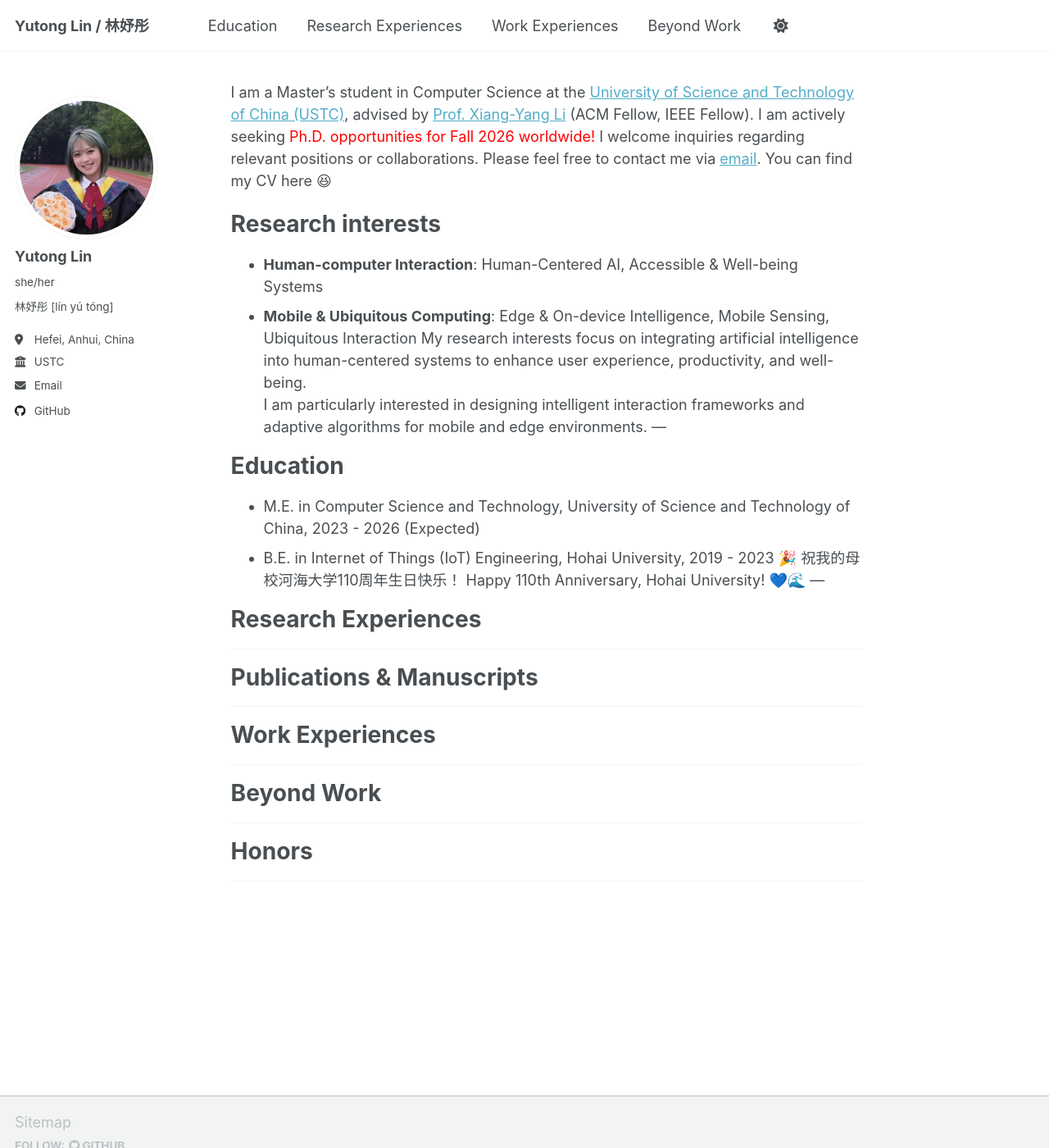
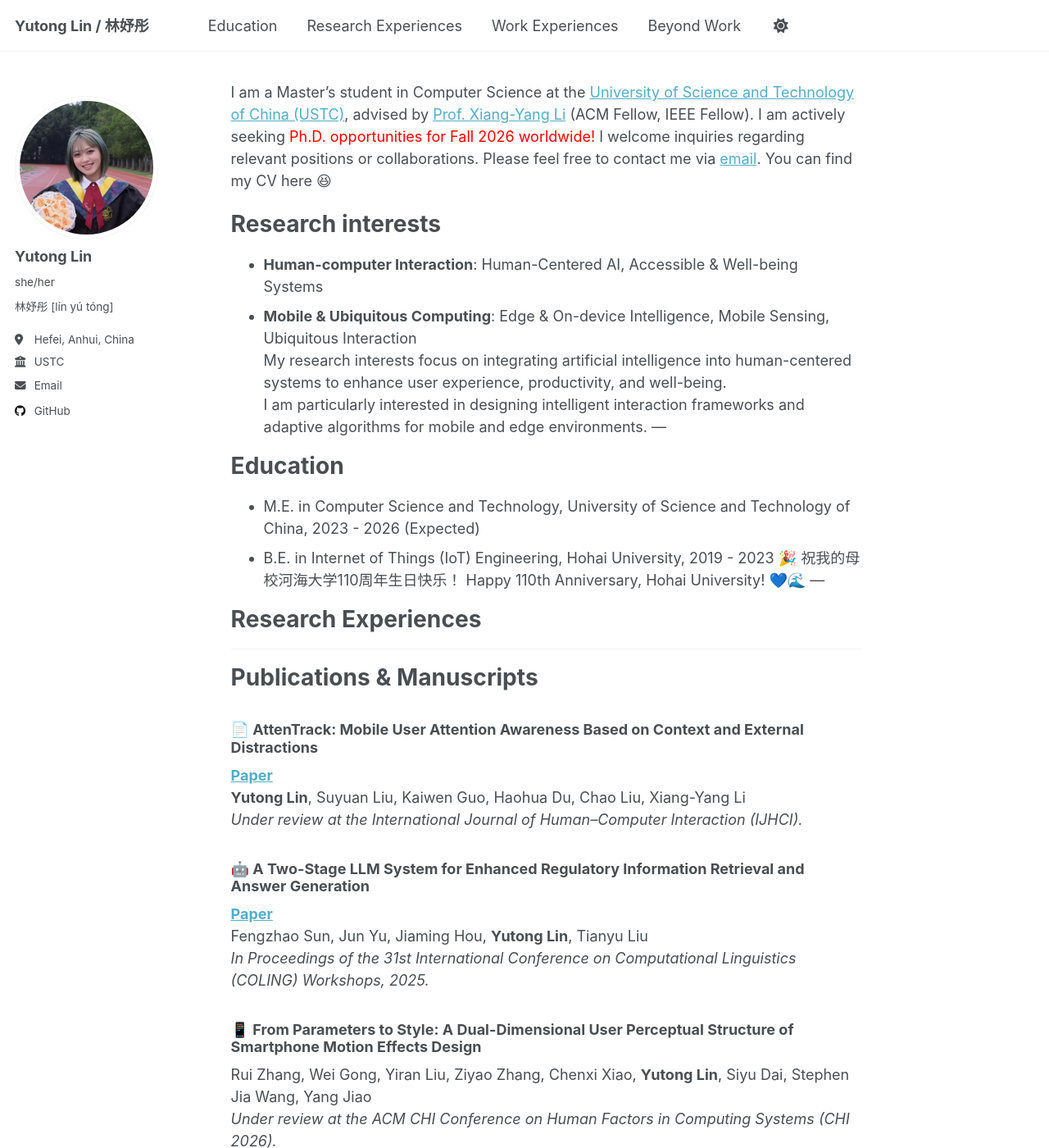
Before and after one commit to linlinlinlinlinkele/linlinlinlinlinkele.github.io, a Jekyll site: the page built from _pages/about.md, in a window 1280 px wide and 1400 px high. Shown: the whole window at 82% size. Built offline with Jekyll 4.4.1, drawn with Linux system fonts in a browser that asks for light colours; a script that is not in the unit is left out.

Commit message:
Update about.md

```diff
--- a/_pages/about.md
+++ b/_pages/about.md
@@ -10,7 +10,7 @@ I am a Master's student in Computer Science at the [University of Science and Te
 
 # Research interests {#interests}
 - **Human-computer Interaction**: Human-Centered AI, Accessible & Well-being Systems
-- **Mobile & Ubiquitous Computing**: Edge & On-device Intelligence, Mobile Sensing, Ubiquitous Interaction
+- **Mobile & Ubiquitous Computing**: Edge & On-device Intelligence, Mobile Sensing, Ubiquitous Interaction <br>
 My research interests focus on integrating artificial intelligence into human-centered systems to enhance user experience, productivity, and well-being.
 I am particularly interested in designing intelligent interaction frameworks and adaptive algorithms for mobile and edge environments.
 ---
@@ -29,6 +29,22 @@ I am particularly interested in designing intelligent interaction frameworks and
 
 # Publications & Manuscripts {#publications}
 
+
+### 📄 **AttenTrack: Mobile User Attention Awareness Based on Context and External Distractions**
+**[Paper](https://arxiv.org/abs/2509.01414)**
+**Yutong Lin**, Suyuan Liu, Kaiwen Guo, Haohua Du, Chao Liu, Xiang-Yang Li
+*Under review at the International Journal of Human–Computer Interaction (IJHCI).*
+
+
+### 🤖 **A Two-Stage LLM System for Enhanced Regulatory Information Retrieval and Answer Generation**
+**[Paper](https://aclanthology.org/2025.regnlp-1.10.pdf)**
+Fengzhao Sun, Jun Yu, Jiaming Hou, **Yutong Lin**, Tianyu Liu
+*In Proceedings of the 31st International Conference on Computational Linguistics (COLING) Workshops, 2025.*
+
+
+### 📱 **From Parameters to Style: A Dual-Dimensional User Perceptual Structure of Smartphone Motion Effects Design**
+Rui Zhang, Wei Gong, Yiran Liu, Ziyao Zhang, Chenxi Xiao, **Yutong Lin**, Siyu Dai, Stephen Jia Wang, Yang Jiao
+*Under review at the ACM CHI Conference on Human Factors in Computing Systems (CHI 2026).*
 
 ---
 
```
